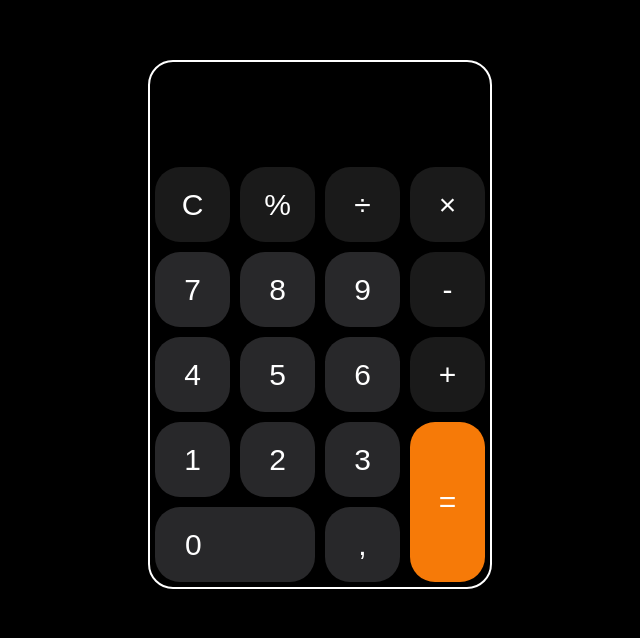
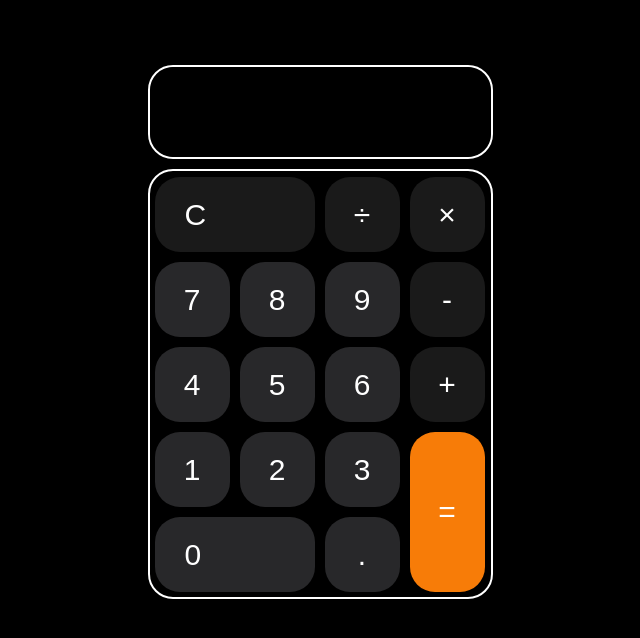
Before and after one commit to Balazsmi/Calculator, a plain HTML site: page index.html in a window 1280 px wide. Shown: the part 148-786 px from the top of the page, without its empty margins (320-960 px from the left). Drawn offline with Linux system fonts and the light colour scheme.

Commit message:
better solution all working

```diff
--- a/index.html
+++ b/index.html
@@ -10,28 +10,27 @@
 
     <div id="main-container">
         <div id="text-container">
-            <div id="output"></div>
+            <input id="output" readonly>
         </div>
 
         <div id="grid-container">
-            <button onclick="clear();" class="clear-button">C</button>
-            <button class="calc-button">%</button>
-            <button class="calc-button">&divide</button>
-            <button class="calc-button" id="times">&times</button>
-            <button class="number-button">7</button>
-            <button class="number-button">8</button>
-            <button class="number-button">9</button>
-            <button class="calc-button">-</button>
-            <button class="number-button">4</button>
-            <button class="number-button">5</button>
-            <button class="number-button">6</button>
-            <button class="calc-button">+</button>
-            <button class="number-button">1</button>
-            <button class="number-button">2</button>
-            <button class="number-button">3</button>
-            <button class="enter-button" style="height: 160px;" onclick="calc();">=</button>
-            <button class="number-button" style="width: 160px; margin-top:-80px; text-align:left; padding-left:30px;">0</button>
-            <button class="number-button" style="margin-top:-80px">,</button>
+            <button onclick="clearOutput();"          class="clear-button" style="width: 160px; text-align:left; padding-left:30px;">C</button>
+            <button onclick="addToOutput('/');" class="calc-button">&divide</button>
+            <button onclick="addToOutput('*');" class="calc-button" id="times">&times</button>
+            <button onclick="addToOutput('7');" class="number-button">7</button>
+            <button onclick="addToOutput('8');" class="number-button">8</button>
+            <button onclick="addToOutput('9');" class="number-button">9</button>
+            <button onclick="addToOutput('-');" class="calc-button">-</button>
+            <button onclick="addToOutput('4');" class="number-button">4</button>
+            <button onclick="addToOutput('5');" class="number-button">5</button>
+            <button onclick="addToOutput('6');" class="number-button">6</button>
+            <button onclick="addToOutput('+');" class="calc-button">+</button>
+            <button onclick="addToOutput('1');" class="number-button">1</button>
+            <button onclick="addToOutput('2');" class="number-button">2</button>
+            <button onclick="addToOutput('3');" class="number-button">3</button>
+            <button onclick="calc();"           class="enter-button" style="height: 160px;">=</button>
+            <button onclick="addToOutput('0');" class="number-button" style="width: 160px; margin-top:-80px; text-align:left; padding-left:30px;">0</button>
+            <button onclick="addToOutput('.');" class="number-button" style="margin-top:-80px">.</button>
         </div>
     </div>
 
--- a/main.js
+++ b/main.js
@@ -1,54 +1,17 @@
-var number_buttons = document.querySelectorAll(".number-button");
-var calc_buttons = document.querySelectorAll(".calc-button");
-var clear_buttons = document.querySelectorAll(".clear-button");
-var operation = '';
-var x = '';
-var y = '';
+const output = document.getElementById('output');
 
-number_buttons.forEach(function(button) {
-    button.addEventListener("click", function(event) {
-      var innerHTMLValue = event.target.innerHTML;
-      console.log(innerHTMLValue);
-      x = x + innerHTMLValue;
-      document.getElementById('output').innerHTML = x;
-    });
-});
+function addToOutput(input) {
+    output.value += input;
+}
 
-calc_buttons.forEach(function(button) {
-    button.addEventListener("click", function(event) {
-      var innerHTMLValue = event.target.innerHTML;
-      console.log(innerHTMLValue);
-      y = y + x;
-      x = '';
-      operation = innerHTMLValue;
-    });
-});
-
-clear_buttons.forEach(function(button) {
-    button.addEventListener("click", function(event) {
-      var innerHTMLValue = event.target.innerHTML;
-      console.log(innerHTMLValue);
-      document.getElementById('output').innerHTML = null;
-      console.log('clear');
-    });
-});
+function clearOutput() {
+    output.value = '';
+}
 
 function calc() {
-    var num = 0;
-    console.log(x);
-    console.log(y);
-    if (operation == '+') {
-        num = parseInt(y) + parseInt(x);
-    } else if (operation == '-') {
-        num = parseInt(y) - parseInt(x);
-    } else if (operation == document.getElementById('times').innerHTML) {
-        num = parseInt(x) * parseInt(y);
-    } else {
-        num = parseInt(y) / parseInt(x);
+    try {
+        output.value = eval(output.value);
+    } catch (e) {
+        output.value = 'Error';
     }
-
-    console.log(num);
-    document.getElementById('output').innerHTML = num;
-    x = '';
-    y = '';
 }
--- a/style.css
+++ b/style.css
@@ -2,7 +2,7 @@
     --background: #161616;
     --number: #28282a;
     --calc: #1a1a1a;
-    --enter: #f67a08;
+    --enter: hsl(29, 94%, 50%);
     --purple: #c134dd;
     --blue: #43aaff;
     --orange: #fd8945;
@@ -17,29 +17,59 @@ body {
     background-color: black;
     display: grid;
     place-items: center;
+    font-family:Arial, Helvetica, sans-serif;
 }
 
 #main-container {
     margin-top: 200px;
     background-color: black;
-    border-color: white;
-    border-radius: 25px;
-    border-width: 2px;
-    border-style: solid;
-    width: 340px;
-    height: 525px;
+    max-width: 341px;
+    height: 530px;
+    overflow: hidden;
+    padding: 5px;
 }
 
 #text-container {
-    border-top-right-radius: 5px;
-    border-top-left-radius: 5px;
-    width: 340px;
-    height: 100px;
+    width: 100%;
+    height: 90px;
+    border-radius: 25px;
+    border-color: white;
+    border-width: 2px;
+    border-style: solid;
+    margin-bottom: 10px;
+    margin-left: -2px;
+}
+
+#output {
+    color: white;
+    font-size: 50px;
+    text-align: right;
+    padding-right: 15px;
+    padding-top: 15px;
+    width: 324px;
+    height: 74px;
+    background-color: black;
+    border: none;
+    border-radius: 25px;
+    text-size-adjust: auto;
+
+}
+
+#output:focus {
+    outline: none;
+    border: none;
 }
 
 #grid-container {
     display: flex;
+    padding-top: 1px;
     flex-wrap: wrap;
+    border-style: solid;
+    border-width: 2px;
+    border-color: white;
+    margin-left: -2px;
+    margin-right: -2px;
+    border-radius: 25px;
 }
 
 .number-button {
@@ -52,6 +82,13 @@ body {
 
 .enter-button {
     background-color: var(--enter);
+}
+
+.enter-button:hover {
+    background-color: hsl(29, 94%, 60%);
+}
+.enter-button:active {
+    background-color: hsl(29, 94%, 65%);
 }
 
 .clear-button {
@@ -71,11 +108,10 @@ button {
     user-select: none;
 }
 
-#output {
-    color: white;
-    font-size: 75px;
-    font-family: 'Courier New', Courier, monospace;
-    text-align: right;
-    padding-right: 15px;
-    padding-top: 15px;
+button:hover {
+    background-color: hsl(0,0%, 20%);
 }
+
+button:active {
+    background-color: hsl(0,0%, 40%);
+}
```
